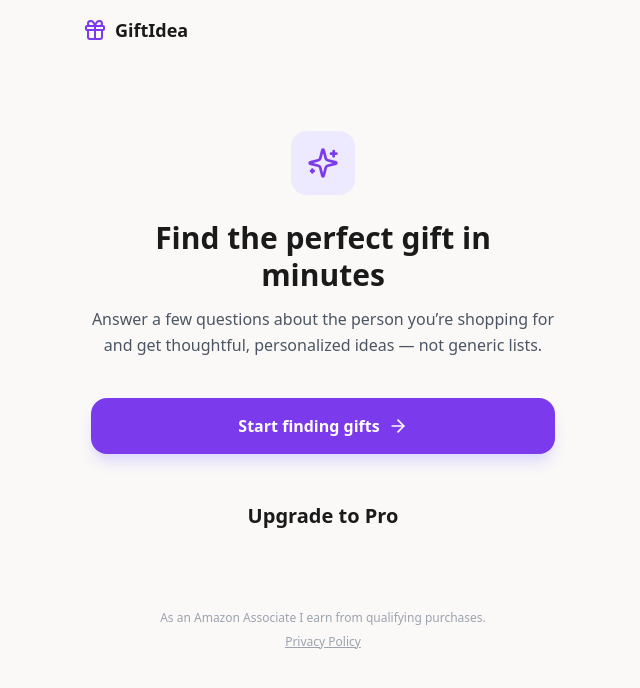
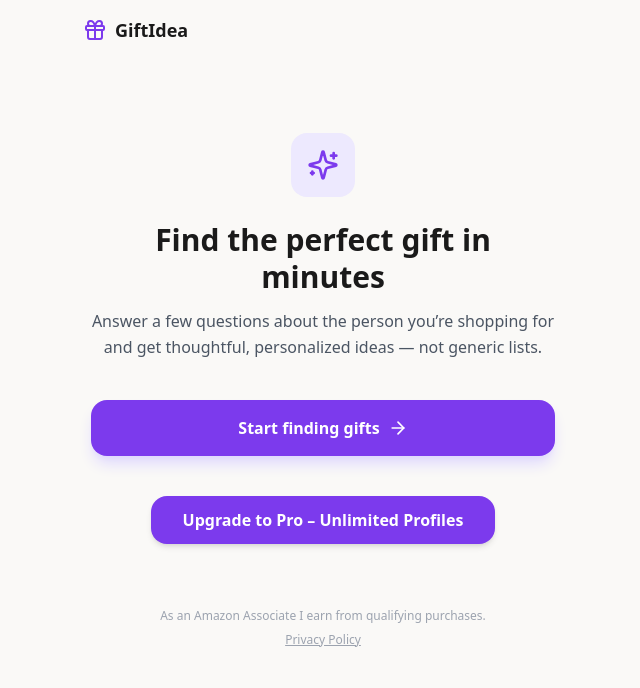
Before and after one commit to Mercigrl1820/gifts-, a Next.js app in the folder gift-idea-app/: page / in a window 1280 px wide. Shown: the top 688 px of the page, without its empty margins (317-957 px from the left). Built offline with nearby package versions, Linux system fonts and the light colour scheme.

Commit message:
Refactor page.tsx for improved readability

```diff
--- a/gift-idea-app/src/app/page.tsx
+++ b/gift-idea-app/src/app/page.tsx
@@ -6,7 +6,7 @@ import { Gift, Sparkles, User, Heart, ArrowRight, ArrowLeft, Loader2, ExternalLi
 import Link from "next/link";
 import { GiftIdea, RecipientProfile, Occasion, Relationship } from "@/types";
 import { getSavedProfiles, saveProfile, deleteProfile } from "@/lib/storage";
-import Script from "next/script";
+
 const OCCASIONS: Occasion[] = [
   "Birthday", "Anniversary", "Christmas", "Valentine's Day",
   "Mother's Day", "Father's Day", "Wedding", "Graduation",
@@ -30,7 +30,8 @@ export default function Home() {
   const [error, setError] = useState("");
   const [ideas, setIdeas] = useState<GiftIdea[]>([]);
   const [savedProfiles, setSavedProfiles] = useState<RecipientProfile[]>([]);
-const [showPricing, setShowPricing] = useState(false);
+  const [showPricing, setShowPricing] = useState(false);
+
   // Form state
   const [recipientName, setRecipientName] = useState("");
   const [occasion, setOccasion] = useState<Occasion | "">("");
@@ -42,8 +43,8 @@ const [showPricing, setShowPricing] = useState(false);
   const [avoid, setAvoid] = useState("");
   const [extraNotes, setExtraNotes] = useState("");
 
-  // Amazon associate tag – user should replace this
-  const AMAZON_TAG = "23180ab-20"; // ← CHANGE THIS to your Amazon Associates tag
+  // Amazon associate tag
+  const AMAZON_TAG = "23180ab-20";
 
   useEffect(() => {
     setSavedProfiles(getSavedProfiles());
@@ -179,9 +180,11 @@ const [showPricing, setShowPricing] = useState(false);
           <div className="w-16 h-16 rounded-2xl bg-violet-100 flex items-center justify-center mb-6">
             <Sparkles className="w-8 h-8 text-violet-600" />
           </div>
+
           <h1 className="text-3xl font-bold text-center mb-3 leading-tight">
             Find the perfect gift in minutes
           </h1>
+
           <p className="text-center text-gray-600 mb-10 leading-relaxed">
             Answer a few questions about the person you’re shopping for and get thoughtful, personalized ideas — not generic lists.
           </p>
@@ -205,18 +208,40 @@ const [showPricing, setShowPricing] = useState(false);
               Or use a saved profile
             </button>
           )}
-{/* Stripe Pricing Table */}
-<div className="mt-12 px-4">
-  <h2 className="text-xl font-semibold text-center mb-4">Upgrade to Pro</h2>
-  <Script
-    async
-    src="https://js.stripe.com/v3/pricing-table.js"
-  />
-  <stripe-pricing-table
-    pricing-table-id="prctbl_1UXXKEIAYv4F4L27F0BTqq2f"
-    publishable-key="pk_live_51UXPJjIAYv4F4L270jGtNXObsHUurmwCi94JsfZ3kjVQWlvZiGyKqpCeW24PeReLTqXm4vA8OZ7L7qLQRGxPHxCU00WsbwFrBr"
-  />
-</div>
+
+          {/* Upgrade Button */}
+          <div className="mt-10 text-center px-4">
+            <button
+              onClick={() => setShowPricing(true)}
+              className="bg-violet-600 hover:bg-violet-700 text-white font-semibold py-3 px-8 rounded-2xl shadow-md transition"
+            >
+              Upgrade to Pro – Unlimited Profiles
+            </button>
+          </div>
+
+          {/* Pricing Table Modal */}
+          {showPricing && (
+            <div className="fixed inset-0 bg-black/50 z-50 flex items-center justify-center p-4">
+              <div className="bg-white rounded-2xl max-w-lg w-full max-h-[90vh] overflow-y-auto p-6 relative">
+                <button
+                  onClick={() => setShowPricing(false)}
+                  className="absolute top-4 right-4 text-gray-500 hover:text-gray-800 text-2xl leading-none"
+                >
+                  ×
+                </button>
+
+                <h2 className="text-xl font-bold text-center mb-4">Upgrade to Pro</h2>
+
+                <Script async src="https://js.stripe.com/v3/pricing-table.js" />
+
+                {React.createElement("stripe-pricing-table", {
+                  "pricing-table-id": "prctbl_1UXXKEIAYv4F4L27F0BTqq2f",
+                  "publishable-key": "pk_live_51UXPJjIAYv4F4L270jGtNXObsHUurmwCi94JsfZ3kjVQWlvZiGyKqpCeW24PeReLTqXm4vA8OZ7L7qLQRGxPHxCU00WsbwFrBr",
+                })}
+              </div>
+            </div>
+          )}
+
           <footer className="mt-16 text-center text-xs text-gray-400 space-y-2">
             <p>As an Amazon Associate I earn from qualifying purchases.</p>
             <p>
@@ -249,10 +274,7 @@ const [showPricing, setShowPricing] = useState(false);
                 key={p.id}
                 className="bg-white border rounded-2xl p-4 flex items-start justify-between gap-3 shadow-sm"
               >
-                <button
-                  onClick={() => loadProfile(p)}
-                  className="text-left flex-1"
-                >
+                <button onClick={() => loadProfile(p)} className="text-left flex-1">
                   <div className="font-semibold">{p.name}</div>
                   <div className="text-sm text-gray-500 mt-0.5">
                     {p.relationship} · {p.occasion}
@@ -288,7 +310,6 @@ const [showPricing, setShowPricing] = useState(false);
         </header>
 
         <div className="p-4 space-y-5">
-          {/* Name */}
           <div>
             <label className="block text-sm font-medium mb-1.5">
               Recipient’s name <span className="text-gray-400">(optional but recommended)</span>
@@ -302,7 +323,6 @@ const [showPricing, setShowPricing] = useState(false);
             />
           </div>
 
-          {/* Occasion */}
           <div>
             <label className="block text-sm font-medium mb-1.5">
               Occasion <span className="text-red-500">*</span>
@@ -319,7 +339,6 @@ const [showPricing, setShowPricing] = useState(false);
             </select>
           </div>
 
-          {/* Relationship */}
           <div>
             <label className="block text-sm font-medium mb-1.5">
               Relationship <span className="text-red-500">*</span>
@@ -336,7 +355,6 @@ const [showPricing, setShowPricing] = useState(false);
             </select>
           </div>
 
-          {/* Age */}
           <div>
             <label className="block text-sm font-medium mb-1.5">Age range</label>
             <select
@@ -351,11 +369,8 @@ const [showPricing, setShowPricing] = useState(false);
             </select>
           </div>
 
-          {/* Interests */}
           <div>
-            <label className="block text-sm font-medium mb-1.5">
-              Interests & hobbies
-            </label>
+            <label className="block text-sm font-medium mb-1.5">Interests & hobbies</label>
             <textarea
               value={interests}
               onChange={(e) => setInterests(e.target.value)}
@@ -365,11 +380,8 @@ const [showPricing, setShowPricing] = useState(false);
             />
           </div>
 
-          {/* Personality */}
           <div>
-            <label className="block text-sm font-medium mb-1.5">
-              Personality / vibe
-            </label>
+            <label className="block text-sm font-medium mb-1.5">Personality / vibe</label>
             <textarea
               value={personality}
               onChange={(e) => setPersonality(e.target.value)}
@@ -379,7 +391,6 @@ const [showPricing, setShowPricing] = useState(false);
             />
           </div>
 
-          {/* Budget */}
           <div>
             <label className="block text-sm font-medium mb-1.5">Budget</label>
             <select
@@ -394,11 +405,8 @@ const [showPricing, setShowPricing] = useState(false);
             </select>
           </div>
 
-          {/* Avoid */}
           <div>
-            <label className="block text-sm font-medium mb-1.5">
-              Things to avoid
-            </label>
+            <label className="block text-sm font-medium mb-1.5">Things to avoid</label>
             <input
               type="text"
               value={avoid}
@@ -408,11 +416,8 @@ const [showPricing, setShowPricing] = useState(false);
             />
           </div>
 
-          {/* Extra notes */}
           <div>
-            <label className="block text-sm font-medium mb-1.5">
-              Anything else?
-            </label>
+            <label className="block text-sm font-medium mb-1.5">Anything else?</label>
             <textarea
               value={extraNotes}
               onChange={(e) => setExtraNotes(e.target.value)}
@@ -429,7 +434,6 @@ const [showPricing, setShowPricing] = useState(false);
           )}
         </div>
 
-        {/* Fixed bottom button */}
         <div className="fixed bottom-0 left-0 right-0 p-4 bg-white border-t max-w-lg mx-auto">
           <button
             onClick={handleGenerate}
@@ -480,14 +484,9 @@ const [showPricing, setShowPricing] = useState(false);
 
         <div className="space-y-4">
           {ideas.map((idea, idx) => (
-            <div
-              key={idx}
-              className="bg-white border rounded-2xl p-5 shadow-sm"
-            >
+            <div key={idx} className="bg-white border rounded-2xl p-5 shadow-sm">
               <div className="flex items-start justify-between gap-3 mb-2">
-                <h3 className="font-semibold text-lg leading-snug">
-                  {idea.title}
-                </h3>
+                <h3 className="font-semibold text-lg leading-snug">{idea.title}</h3>
                 <span className="text-xs font-medium bg-violet-50 text-violet-700 px-2 py-1 rounded-full whitespace-nowrap">
                   {idea.estimatedPrice}
                 </span>
@@ -500,9 +499,7 @@ const [showPricing, setShowPricing] = useState(false);
                   <Heart className="w-3.5 h-3.5" />
                   Why this fits
                 </div>
-                <p className="text-sm text-violet-900 leading-relaxed">
-                  {idea.whyItFits}
-                </p>
+                <p className="text-sm text-violet-900 leading-relaxed">{idea.whyItFits}</p>
               </div>
 
               <a
```
